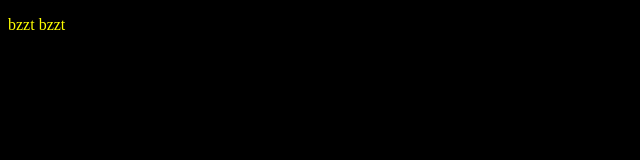
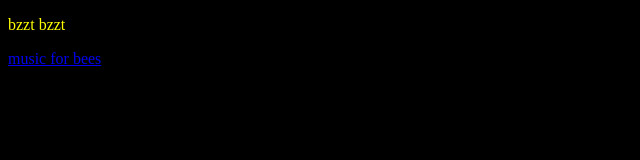
Before and after one commit to geebees-dlac/geebees-dlac.github.io, a plain HTML site: page index.html in a window 1280 px wide. Shown: the whole page, without its empty margins (0-640 px from the left). Drawn offline with Linux system fonts and the light colour scheme.

Commit message:
add link to music page

```diff
--- a/index.html
+++ b/index.html
@@ -14,6 +14,8 @@
 
 	<body>
 		<p>bzzt bzzt</p>
+
+		<a href="music.html">music for bees</a>
 	</body>
 
 <html>
```
